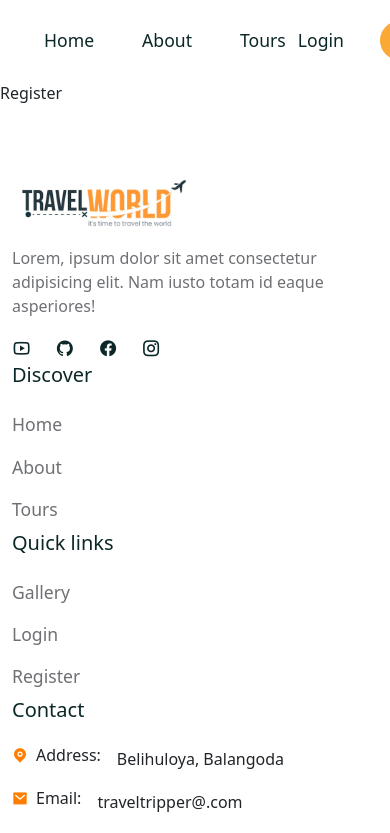
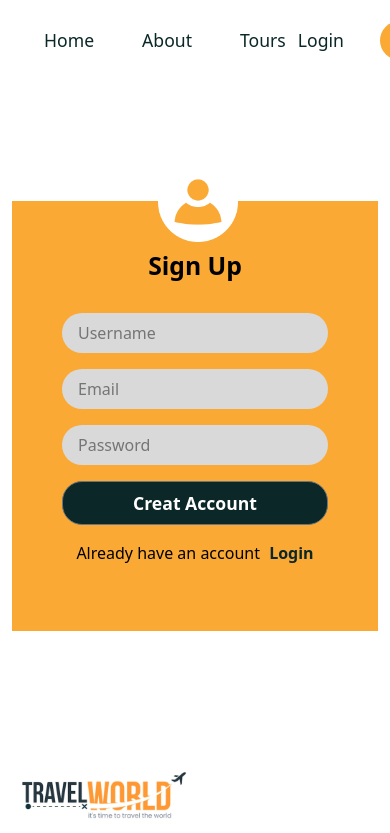
Before and after one commit to Chandimaisuru/TravelTripper, a React (Vite) app in the folder frontend/: page /register in a window 390 px wide. Shown: the top 833 px of the page. Built offline with nearby package versions, Linux system fonts and the light colour scheme; a web font is replaced by a local one.

Commit message:
Login & Register section done

```diff
--- a/frontend/src/pages/Login.jsx
+++ b/frontend/src/pages/Login.jsx
@@ -1,8 +1,84 @@
-import React from 'react'
+import React, { useState } from 'react'
+import { Container, Row, Col, FormGroup, Button,Form } from 'reactstrap'
+import "../styles/login.css"
+import { Link } from 'react-router-dom'
+import loginImg from '../assets/images/login.png'
+import userIcon from '../assets/images/user.png'
+
+
+
 
 function Login() {
+
+  const [credentials, setCredentials] = useState({
+    email: undefined,
+    password: undefined,
+  });
+
+  const handleChange = (e) => {
+    setCredentials((prev) => ({ ...prev, [e.target.id]: e.target.value }));
+  };
+
+  const handleClick = async (e) => {
+    e.preventDefault();
+  }
+
+
+
   return (
-    <div>Login</div>
+    <section>
+      <Container>
+        <Row>
+          <Col lg="8" className="m-auto">
+
+            <div className="login__container d-flex justify-content-between">
+              <div className="login__img">
+                <img src={loginImg} alt="" />
+              </div>
+
+              <div className="login__form">
+                <div className="user">
+                  <img src={userIcon} alt="" />
+                </div>
+                <h2>Login</h2>
+
+                <Form onSubmit={handleClick}>
+                  <FormGroup>
+                    <input
+                      type="email"
+                      placeholder="Email"
+                      required
+                      id="email"
+                      onChange={handleChange}
+                    />
+                  </FormGroup>
+                  <FormGroup>
+                    <input
+                      type="password"
+                      placeholder="Password"
+                      required
+                      id="password"
+                      onChange={handleChange}
+                    />
+                  </FormGroup>
+                  <Button className="btn__login auth__btn" type="submit">
+                    Login
+                  </Button>
+                </Form>
+                <p>
+                  Don't have an account? <Link to="/register"> Sign Up</Link>
+                </p>
+
+
+
+              </div>
+
+
+            </div>
+          </Col>
+        </Row>
+      </Container>
+    </section>
   )
 }
 
--- a/frontend/src/pages/Register.jsx
+++ b/frontend/src/pages/Register.jsx
@@ -1,8 +1,84 @@
-import React from 'react'
+import React, { useState, useContext } from "react";
+
+import { Container, Row, Col, Form, FormGroup, Button } from "reactstrap";
+import { Link, useNavigate } from "react-router-dom";
+import "../styles/login.css";
+
+import registerImg from "../assets/images/register.png";
+import userIcon from "../assets/images/user.png";
 
 function Register() {
+
+  const [credentials, setCredentials] = useState({
+    username: undefined,
+    email: undefined,
+    password: undefined,
+  });
+
+  const handleChange = (e) => {
+    setCredentials((prev) => ({ ...prev, [e.target.id]: e.target.value }));
+  };
+
+  const handleClick = async (e) => {
+    e.preventDefault();
+  }
   return (
-    <div>Register</div>
+    <section>
+    <Container>
+      <Row>
+        <Col lg="8" className="m-auto">
+          <div className="login__container d-flex justify-content-between">
+            <div className="login__img">
+              <img src={registerImg} alt="" />
+            </div>
+
+            <div className="login__form">
+              <div className="user">
+                <img src={userIcon} alt="" />
+              </div>
+              <h2>Sign Up</h2>
+
+              <Form onSubmit={handleClick}>
+                <FormGroup>
+                  <input
+                    type="text"
+                    placeholder="Username"
+                    required
+                    id="username"
+                    onChange={handleChange}
+                  />
+                </FormGroup>
+                <FormGroup>
+                  <input
+                    type="email"
+                    placeholder="Email"
+                    required
+                    id="email"
+                    onChange={handleChange}
+                  />
+                </FormGroup>
+                <FormGroup>
+                  <input
+                    type="password"
+                    placeholder="Password"
+                    required
+                    id="password"
+                    onChange={handleChange}
+                  />
+                </FormGroup>
+                <Button className="btn__login auth__btn" type="submit">
+                  Creat Account
+                </Button>
+              </Form>
+              <p>
+                Already have an account <Link to="/login"> Login</Link>
+              </p>
+            </div>
+          </div>
+        </Col>
+      </Row>
+    </Container>
+  </section>
   )
 }
 
--- a/frontend/src/pages/TourDetails.jsx
+++ b/frontend/src/pages/TourDetails.jsx
@@ -7,9 +7,10 @@
 import calculateAvgRating from '../utils/avgRating'
 import avatar from "../assets/images/avatar.jpg"
 import Booking from '../components/Booking/Booking'
+import Newsletter from '../shared/Newsletter'
 
 function TourDetails() {
-  const { id } = useParams()
+  const {id} = useParams()
 
   const reviewMsgRef = useRef('')
   const [tourRating, setTourRating] = useState(null)
@@ -161,6 +162,7 @@
                         </div>
                       ))}
                     </ListGroup>
+
                 </div>
               </div>
             </Col>
@@ -172,6 +174,8 @@
         </Container>
       </section>
 
+      <Newsletter/>
+
 
     </>
   )
--- /dev/null
+++ b/frontend/src/styles/login.css
@@ -0,0 +1,109 @@
+
+.login__img{
+width: 60%;
+text-align: center;
+background:whitesmoke;
+}
+.login__img img{
+width: 70%;
+object-fit: contain;
+}
+
+.login__form{
+padding: 50px;
+background: var(--secondary-color);
+position: relative;
+}
+
+.login__container{
+box-shadow: rgba(17, 12, 46, 0.15) !important;
+margin-top: 100px;
+border-radius: 10px;
+}
+.login__form .user{
+width: 80px;
+height: 80px;
+position: absolute;
+top: -9%;
+left: 40%;
+transform: translateX(-50%, -9%);
+}
+
+.login__form .user img{
+width: 100%;
+}
+.login__form h2{
+color: #000;
+text-align: center;
+margin-bottom: 2rem;
+font-weight: 600;
+}
+
+.login__form{
+width: 40%;
+}
+
+.login__form input{
+width: 100%;
+padding: 0.5rem 1rem;
+border-radius: 20px;
+border: none;
+background: #D9D9D9;
+font-size: 1rem;
+color: var(--header-color);
+}
+
+.login__form input:focus{
+outline: none;
+}
+
+.btn__login{
+background: var(--heading-color) !important;
+width: 100% !important;
+border-radius: 20px !important;
+padding: 0.5rem 1rem !important;
+color: #fff;
+font-weight: 600 !important;
+font-size: 1.1rem !important;
+}
+
+.login__form p{
+text-align: center;
+margin-top: 1rem;
+font-size: 1rem;
+color: #000;
+}
+
+.login__form p a{
+color: var(--heading-color);
+text-decoration: none;
+font-weight: 600;
+margin-left: 5px;
+}
+
+
+@media only screen and (max-width: 768px){
+.login__img{
+    display: none;
+}
+
+.login__form{
+    width: 70%;
+    margin: auto;
+}
+
+.login__container {
+    padding-bottom: 3rem;
+    margin-top: 70px;
+}
+}
+
+@media only screen and (max-width: 576px){
+.login__form{
+    width: 100%;
+}
+
+.login__container {
+    padding-bottom: 1rem;
+}
+}
```
